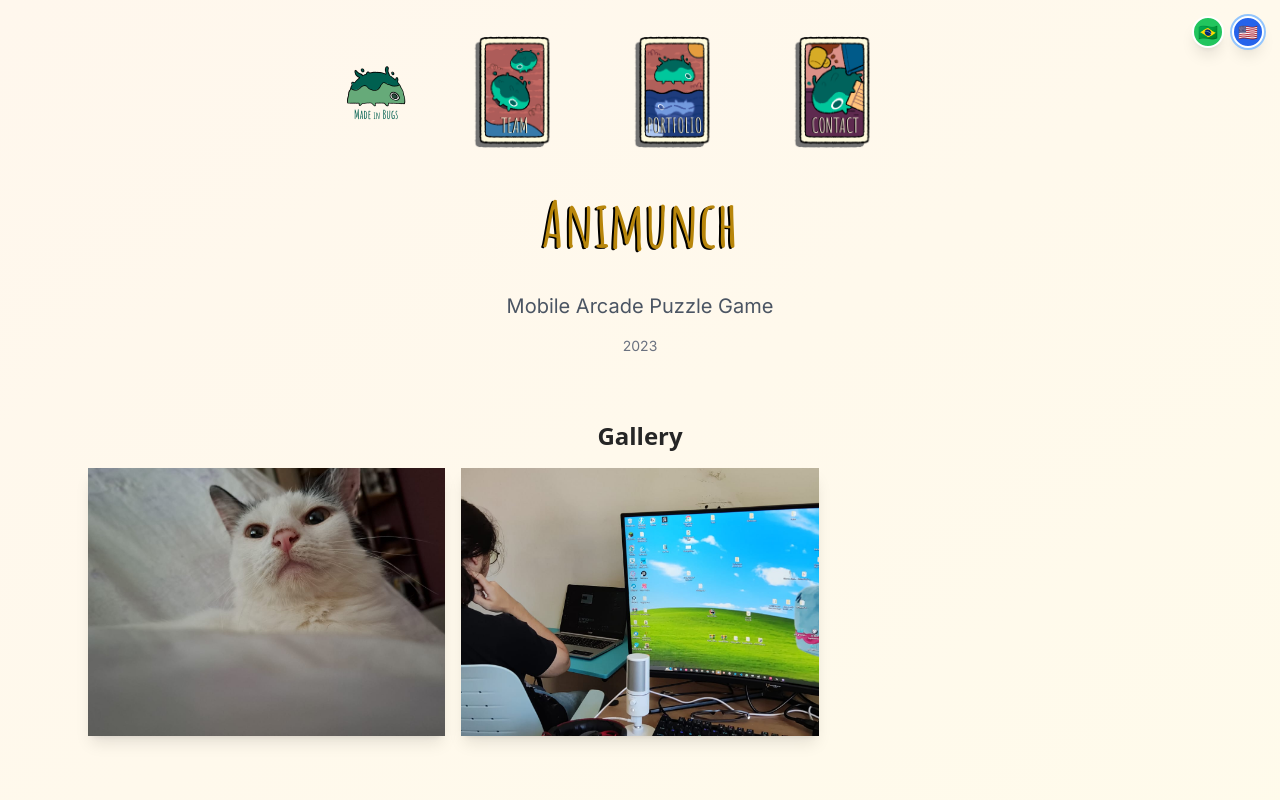
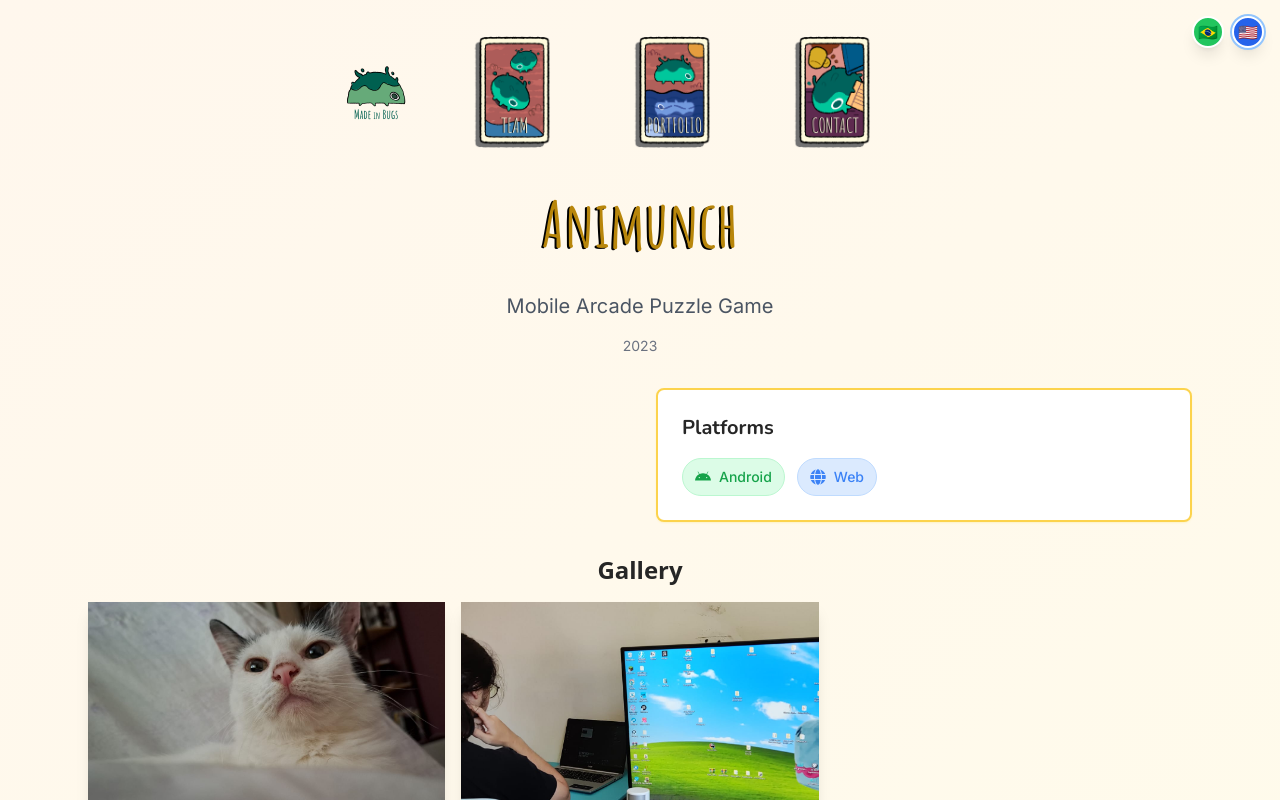
Before and after one commit to AlcateiaStudio/mib-website, a Next.js app: page /en/projects/animunch in a window 1280 px wide. Shown: the top 800 px of the page. Built offline with nearby package versions, Linux system fonts and the light colour scheme.

Commit message:
Platforms look like buttons, have correct icons (except steam)

```diff
--- a/src/app/[locale]/projects/[projectId]/page.tsx
+++ b/src/app/[locale]/projects/[projectId]/page.tsx
@@ -4,6 +4,7 @@ import { getProjectById } from '../../../../lib/projects';
 import ContentLayout from '../../../../components/ContentLayout';
 import Image from 'next/image';
 import ProjectLinks from '../../../../components/ProjectLinks';
+import PlatformTags from '../../../../components/PlatformTags';
 
 interface Props {
 	params: Promise<{ locale: string; projectId: string }>;
@@ -199,18 +200,7 @@ export default async function ProjectPage({ params }: Props) {
 							)}
 
 							{project.platform && project.platform.length > 0 && (
-								<div className="content-card-sm">
-									<h3 className="text-xl font-bold mb-3">
-										{locale === 'en' ? 'Platforms' : 'Plataformas'}
-									</h3>
-									<div className="flex flex-wrap gap-2">
-										{project.platform.map((platform, index) => (
-											<span key={index} className="bg-green-100 text-green-800 px-3 py-1 rounded-full text-sm">
-												{platform}
-											</span>
-										))}
-									</div>
-								</div>
+								<PlatformTags platforms={project.platform} locale={locale} />
 							)}
 						</div>
 					</div>
--- /dev/null
+++ b/src/components/PlatformTags.tsx
@@ -0,0 +1,139 @@
+'use client';
+
+import React from 'react';
+import {
+	FaWindows,
+	FaApple,
+	FaLinux,
+	FaAndroid,
+	FaGlobe
+} from 'react-icons/fa';
+import { SiRoblox, SiIos } from 'react-icons/si';
+
+interface PlatformTagsProps {
+	platforms: string[];
+	locale: string;
+}
+
+// Map platform names to their corresponding icons and colors
+const platformConfig = {
+	windows: {
+		icon: FaWindows,
+		label: { en: 'Windows', 'pt-BR': 'Windows' },
+		color: 'text-blue-600',
+		bgColor: 'bg-blue-100',
+		borderColor: 'border-blue-200'
+	},
+	mac: {
+		icon: FaApple,
+		label: { en: 'Mac', 'pt-BR': 'Mac' },
+		color: 'text-gray-800',
+		bgColor: 'bg-gray-100',
+		borderColor: 'border-gray-200'
+	},
+	linux: {
+		icon: FaLinux,
+		label: { en: 'Linux', 'pt-BR': 'Linux' },
+		color: 'text-yellow-600',
+		bgColor: 'bg-yellow-100',
+		borderColor: 'border-yellow-200'
+	},
+	ios: {
+		icon: SiIos,
+		label: { en: 'iOS', 'pt-BR': 'iOS' },
+		color: 'text-gray-700',
+		bgColor: 'bg-gray-100',
+		borderColor: 'border-gray-200'
+	},
+	android: {
+		icon: FaAndroid,
+		label: { en: 'Android', 'pt-BR': 'Android' },
+		color: 'text-green-600',
+		bgColor: 'bg-green-100',
+		borderColor: 'border-green-200'
+	},
+	web: {
+		icon: FaGlobe,
+		label: { en: 'Web', 'pt-BR': 'Web' },
+		color: 'text-blue-500',
+		bgColor: 'bg-blue-100',
+		borderColor: 'border-blue-200'
+	},
+	roblox: {
+		icon: SiRoblox,
+		label: { en: 'Roblox', 'pt-BR': 'Roblox' },
+		color: 'text-red-600',
+		bgColor: 'bg-red-100',
+		borderColor: 'border-red-200'
+	},
+	steam: {
+		icon: FaGlobe, // Using globe as fallback for Steam platform
+		label: { en: 'Steam', 'pt-BR': 'Steam' },
+		color: 'text-blue-700',
+		bgColor: 'bg-blue-100',
+		borderColor: 'border-blue-200'
+	},
+	mobile: {
+		icon: FaAndroid, // Using Android icon as generic mobile
+		label: { en: 'Mobile', 'pt-BR': 'Mobile' },
+		color: 'text-purple-600',
+		bgColor: 'bg-purple-100',
+		borderColor: 'border-purple-200'
+	}
+};
+
+// Function to normalize platform names
+function normalizePlatformName(platform: string): string {
+	return platform.toLowerCase().replace(/\s+/g, '');
+}
+
+export default function PlatformTags({ platforms, locale }: PlatformTagsProps) {
+	if (!platforms || platforms.length === 0) {
+		return null;
+	}
+
+	return (
+		<div className="content-card-sm">
+			<h3 className="font-h2 text-xl font-bold mb-4">
+				{locale === 'en' ? 'Platforms' : 'Plataformas'}
+			</h3>
+			<div className="flex flex-wrap gap-3">
+				{platforms.map((platform, index) => {
+					const normalizedPlatform = normalizePlatformName(platform);
+					const config = platformConfig[normalizedPlatform as keyof typeof platformConfig];
+
+					// Fallback for unknown platforms
+					if (!config) {
+						return (
+							<span
+								key={index}
+								className="inline-flex items-center gap-2 px-3 py-2 rounded-full text-sm font-medium
+								text-gray-700 bg-gray-100 border border-gray-200"
+							>
+								{platform}
+							</span>
+						);
+					}
+
+					const Icon = config.icon;
+					const label = config.label[locale as 'en' | 'pt-BR'] || config.label.en;
+
+					return (
+						<span
+							key={index}
+							className={`
+								inline-flex items-center gap-2 px-3 py-2 rounded-full text-sm font-medium
+								transition-all duration-200 hover:scale-105 cursor-default
+								${config.color} ${config.bgColor} border ${config.borderColor}
+								hover:shadow-md
+							`}
+						>
+							<Icon className="text-base flex-shrink-0" />
+							<span className="font-body">{label}</span>
+						</span>
+					);
+				})}
+			</div>
+		</div>
+	);
+}
--- a/src/lib/projects.ts
+++ b/src/lib/projects.ts
@@ -39,6 +39,10 @@ export interface ProjectData {
 		github?: string;
 		playStore?: string;
 		appStore?: string;
+		youtube?: string;
+		twitter?: string;
+		discord?: string;
+		linkedin?: string;
 	};
 	gallery?: string[]; // Additional images beyond the main cycling ones
 	videos?: string[]; // YouTube/Vimeo embed codes or video file paths
@@ -76,7 +80,7 @@ export const projectsDatabase: ProjectData[] = [
 			en: 'Asumi is our latest project that explores the beauty of small moments and their cumulative impact. Players guide Asumi through a world where every interaction matters, from watering flowers to helping forest creatures.\n\nThe game features:\n- Hand-drawn 2D animation\n- Emotional storytelling\n- Environmental puzzles\n- Multiple endings based on player choices',
 			'pt-BR': 'Asumi é nosso projeto mais recente que explora a beleza dos pequenos momentos e seu impacto cumulativo. Os jogadores guiam Asumi através de um mundo onde cada interação importa, desde regar flores até ajudar criaturas da floresta.\n\nO jogo apresenta:\n- Animação 2D desenhada à mão\n- Narrativa emocional\n- Quebra-cabeças ambientais\n- Múltiplos finais baseados nas escolhas do jogador'
 		},
-		platform: ['Windows', 'Mac', 'Steam'],
+		platform: ['Windows', 'Mac', 'Linux', 'Steam'],
 		status: 'development',
 		releaseDate: '2025 Q3',
 		teamSize: 6,
@@ -132,6 +136,7 @@ export const projectsDatabase: ProjectData[] = [
 		cycleDuration: 4,
 		year: 2025,
 		category: 'roblox',
+		platform: ['Roblox'],
 		links: {
 			github: 'https://github.com/madeinbugs/phora-lab',
 			website: 'https://madeinbugs.com/phora'
@@ -154,6 +159,7 @@ export const projectsDatabase: ProjectData[] = [
 		cycleDuration: 2.5,
 		year: 2024,
 		category: 'unity',
+		platform: ['Android', 'iOS'],
 		links: {
 			itchio: 'https://madeinbugs.itch.io/nik-mussarela',
 			playStore: 'https://play.google.com/store/apps/details?id=com.madeinbugs.pizza'
@@ -175,7 +181,8 @@ export const projectsDatabase: ProjectData[] = [
 		],
 		cycleDuration: 4,
 		year: 2023,
-		category: 'unity'
+		category: 'unity',
+		platform: ['Android', 'Web']
 	},
 	{
 		id: 'elementales',
@@ -194,25 +201,7 @@ export const projectsDatabase: ProjectData[] = [
 		cycleDuration: 2.5,
 		year: 2022,
 		category: 'unity'
-	},
-	{
-		id: 'monster girls',
-		title: {
-			en: 'monstergirls',
-			'pt-BR': 'monstergirls'
-		},
-		subtitle: {
-			en: 'Monster Catcher Mobile game',
-			'pt-BR': 'Jogo Mobile de Captura de Monstros'
-		},
-		images: [
-			'/assets/projects/monstergirls/monstergirls-1.jpg',
-			'/assets/projects/monstergirls/monstergirls-2.jpg',
-		],
-		cycleDuration: 2.7,
-		year: 2022,
-		category: 'unity'
-	},
+	}
 ];
 
 // Helper functions for project data
```
